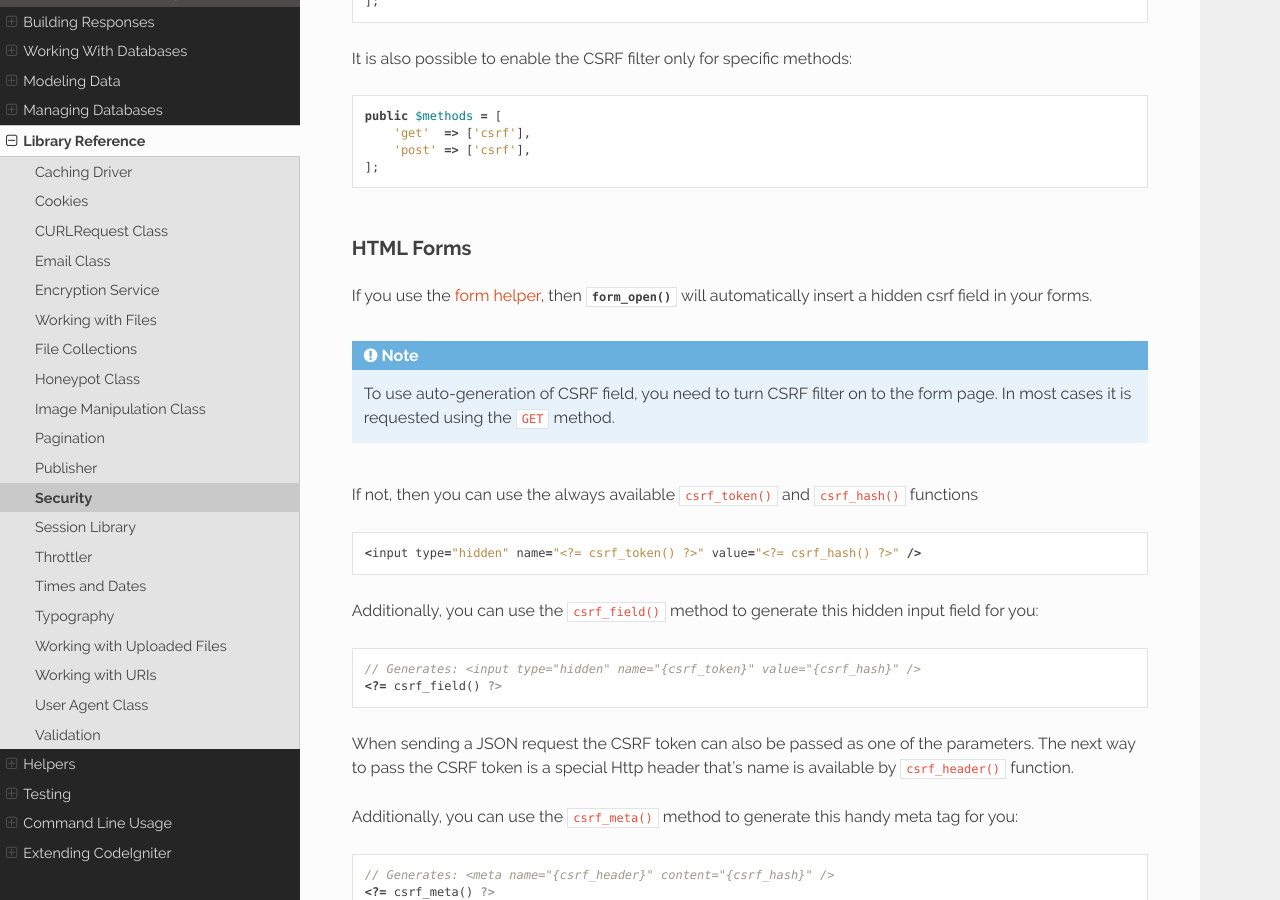
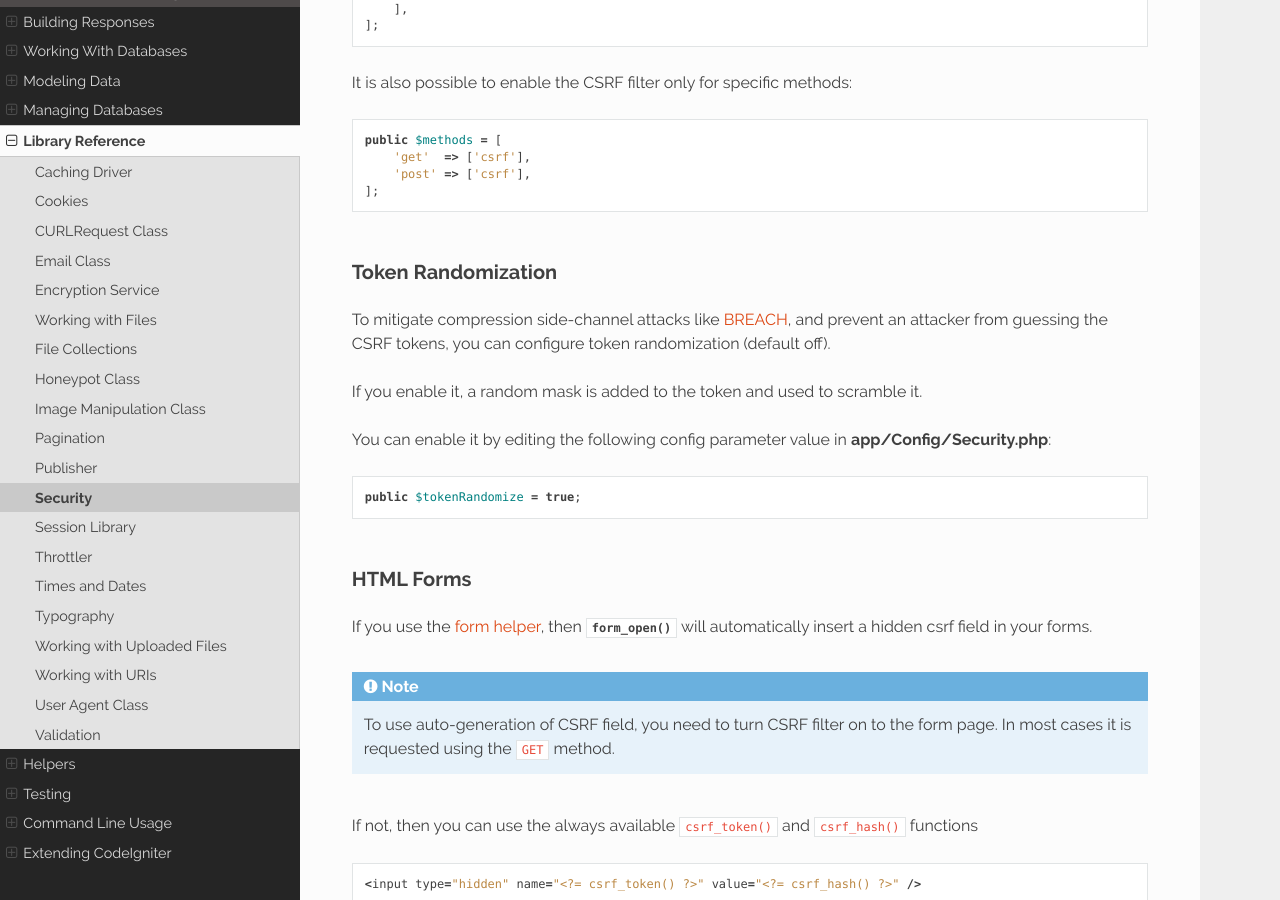
Before and after one commit to NEKOGET/ci4_user_guide_src, a Sphinx documentation site: the page built from source/libraries/security.rst, in a window 1280 px wide and 900 px high, scrolled down 1884 px. Built offline with Sphinx 7.4.7 and the Read the Docs theme 2.0.0, drawn with Linux system fonts in a browser that asks for light colours.

Commit message:
docs: add Token Randomization to user guide

```diff
--- a/source/libraries/security.rst
+++ b/source/libraries/security.rst
@@ -78,6 +78,20 @@ It is also possible to enable the CSRF filter only for specific methods::
         'get'  => ['csrf'],
         'post' => ['csrf'],
     ];
+
+Token Randomization
+===================
+
+To mitigate compression side-channel attacks like `BREACH`_, and prevent an attacker from guessing the CSRF tokens, you can configure token randomization (default off).
+
+If you enable it, a random mask is added to the token and used to scramble it.
+
+.. _`BREACH`: https://en.wikipedia.org/wiki/BREACH
+
+You can enable it by editing the following config parameter value in
+**app/Config/Security.php**::
+
+    public $tokenRandomize = true;
 
 HTML Forms
 ==========
```
